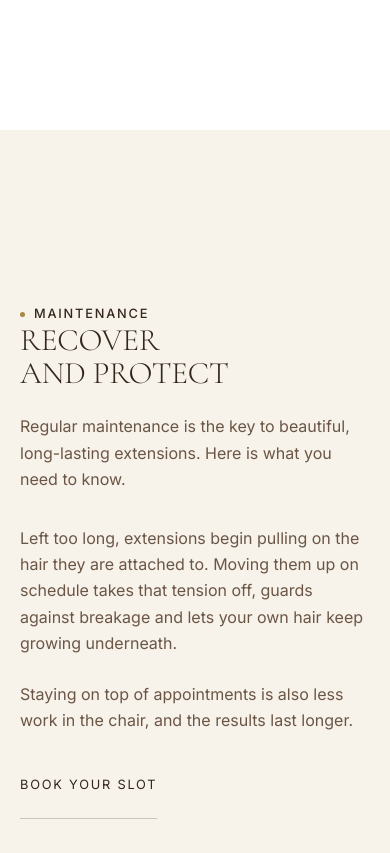
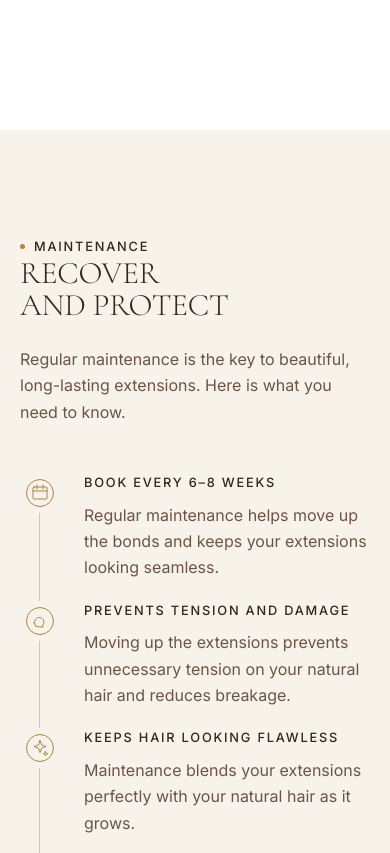
Before and after one commit to yameenbux/Hairbychrissy, a website with bundled scripts: page public/index.html in a window 390 px wide. Shown: the part 7760-8613 px from the top of the page. Built offline with nearby package versions, Linux system fonts and the light colour scheme; files whose address does not match are found by name.

Commit message:
Cut the maintenance copy column, and take the section's height down (#26)
The two paragraphs and the in-copy CTA beside the heading are gone. They said
what the five points below them say, at greater length, immediately above them.

On height: the section was 777px at 1440, of which 380 — very nearly half — was
padding either side of a heading, one line of copy and a 219px rail. The intro
moves beside the heading rather than under it (head 190px to 107px), the
head-to-rail gap drops one step, and this band opts down to
clamp(72px, 12vh, 128px). The site-wide --band is untouched: one section takes
less air because its content got shorter.

1066px at 1440 before this week, 601px now — down 44%. Phone 1521px to 1057px.

Below the hero a client still has the header CTA, the seven services-gallery
buttons and the booking card's action. Ban list passes.

```diff
--- a/public/css/app.css
+++ b/public/css/app.css
@@ -731,22 +731,31 @@ a { color: inherit; text-decoration: none; }
  * stretched across the full shell it would be a slab, and the rail reads
  * better sitting straight on the cream with a hairline through it.
  */
+/*
+ * This band carries less than the others and does not need their air. Measured
+ * at 1440 it was 777px tall, of which 380 — very nearly half — was the section
+ * padding either side of a heading, one line of copy and a 219px rail. The
+ * site-wide --band stays where the brief put it; this is one section opting
+ * down because its content got shorter, not the rhythm being rewritten.
+ */
+#maintenance { padding-block: clamp(72px, 12vh, 128px); }
+
 .care-head {
   display: grid;
   grid-template-columns: minmax(0, 0.9fr) minmax(0, 1.1fr);
   gap: clamp(32px, 5vw, 88px);
-  align-items: start;
-  margin-bottom: var(--stack);
-}
-.care-head-copy > * + * { margin-top: var(--s-3); }
-.care-head-copy .link-underline { display: inline-block; margin-top: var(--s-3); }
+  /* Baselines, not tops: the intro is one or two lines against a two-line
+     display heading, and hung from the top it floats in the middle of nothing. */
+  align-items: end;
+  margin-bottom: var(--s-5);
+}
 
 /* No rule under it any more. Constrained to 60ch it stopped two-thirds of the
    way across and read as a divider that had failed to finish. */
 .care-intro {
   color: var(--espresso-70);
-  margin-top: var(--s-3);
-  max-width: 42ch;
+  margin: 0;
+  max-width: 46ch;
 }
 
 /*
@@ -809,7 +818,7 @@ a { color: inherit; text-decoration: none; }
  * was meant to save for a squint.
  */
 @media (max-width: 980px) {
-  .care-head { grid-template-columns: minmax(0, 1fr); gap: var(--s-4); }
+  .care-head { grid-template-columns: minmax(0, 1fr); gap: var(--s-3); margin-bottom: var(--s-5); }
   .care-rail { grid-template-columns: minmax(0, 1fr); }
   .care-step { padding-left: calc(40px + var(--s-3)); }
   .care-node { position: absolute; top: 0; left: 0; margin-bottom: 0; }
--- a/public/index.html
+++ b/public/index.html
@@ -152,16 +152,12 @@
       <div>
         <span class="label">Maintenance</span>
         <h2 class="display-sm">Recover<br>and protect</h2>
-        <!-- Her opening line, filled in by the renderer. It sits under the
-             heading rather than above the rail because that column was
-             otherwise empty to the depth of the copy beside it. -->
-        <p class="care-intro" id="careIntro"></p>
       </div>
-      <div class="care-head-copy">
-        <p>Left too long, extensions begin pulling on the hair they are attached to. Moving them up on schedule takes that tension off, guards against breakage and lets your own hair keep growing underneath.</p>
-        <p>Staying on top of appointments is also less work in the chair, and the results last longer.</p>
-        <a class="link-underline" href="./book.html">Book your slot</a>
-      </div>
+      <!-- Her opening line, filled in by the renderer. It sits beside the
+           heading rather than under it so the head is two lines deep rather
+           than four. The two paragraphs that used to be here said what the
+           five points below say, at greater length and just above them. -->
+      <p class="care-intro" id="careIntro"></p>
     </div>
     <div class="care reveal" id="careList"></div>
   </div>
```
